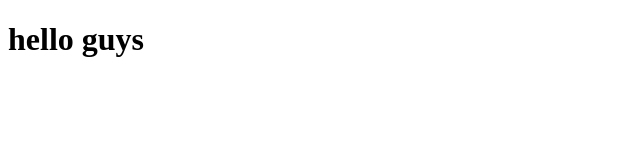
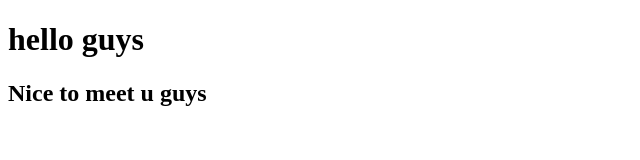
Before and after one commit to prasanna-srinivas/React, a plain HTML site: page index.html in a window 1280 px wide. Shown: the whole page, without its empty margins (0-640 px from the left). Drawn offline with Linux system fonts and the light colour scheme.

Commit message:
Update index.html

```diff
--- a/index.html
+++ b/index.html
@@ -7,5 +7,6 @@
 </head>
 <body>
     <h1>hello guys</h1>
+    <h2>Nice to meet u guys</h2>
 </body>
 </html>
```
